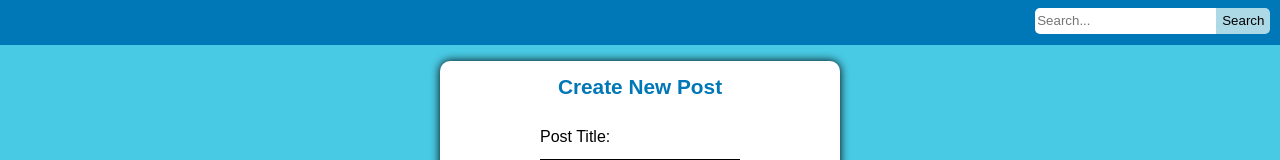
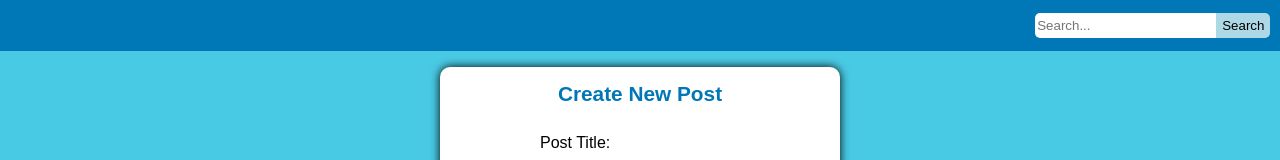
Before and after one commit to MuhammadAsif46/Crud-App-React-and-MongoDb-with-Vector-Search, a React (Create React App) app in the folder web/: page / in a window 1280 px wide. Shown: the top 160 px of the page. Built offline with nearby package versions, Linux system fonts and the light colour scheme; no server answers.

Commit message:
Update home.css

```diff
--- a/web/src/components/home/Home.css
+++ b/web/src/components/home/Home.css
@@ -6,7 +6,7 @@
 
 div.header{
     background-color:#0077b6;
-    height: 2.8rem;
+    height: 3.2rem;
 }
 
 .input-bar{
@@ -15,7 +15,7 @@ div.header{
 }
 
 .search-input{
-    margin-top: 0.5rem;
+    margin-top: 0.8rem;
     height: 1.6rem;
     border-radius: 5px;
     border-top-right-radius: 0;
@@ -32,6 +32,7 @@ div.header{
     margin-right: 0.6rem;
     border: none;
 }
+
 
 /* main section */
 
```
